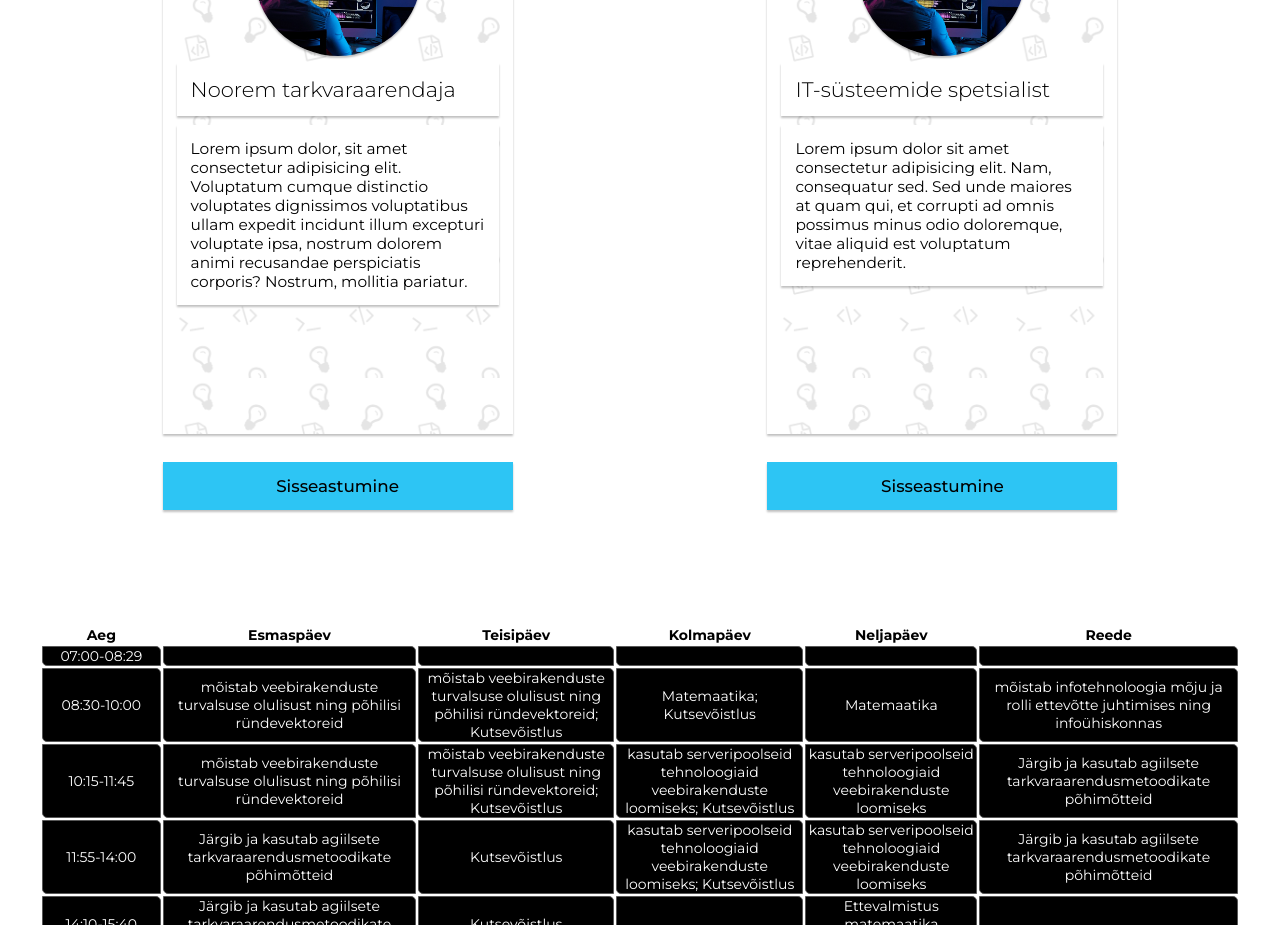
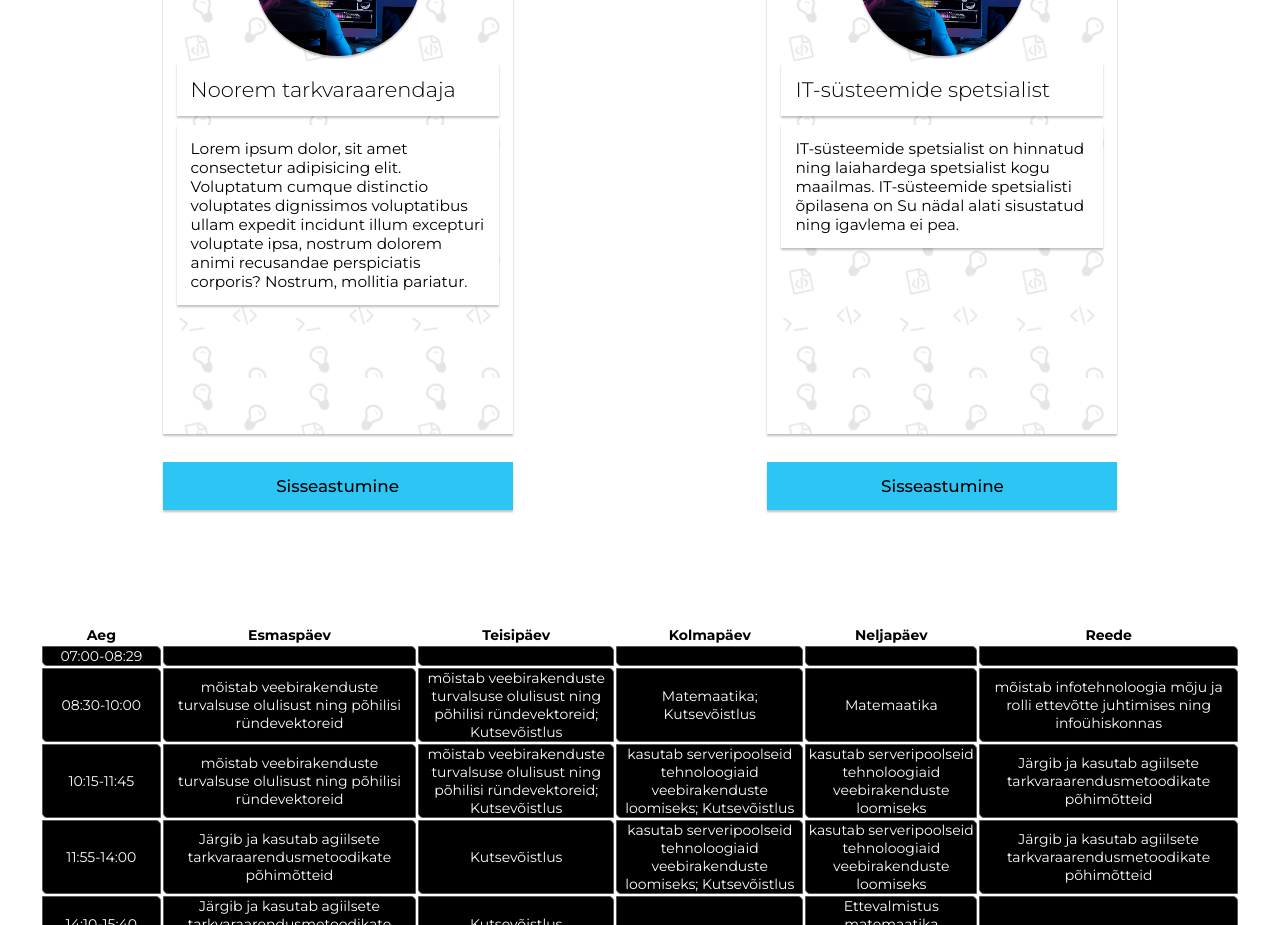
Before and after one commit to Christo-IV/test-react, a React (Create React App) app: page / in a window 1280 px wide. Shown: the part 1040-1965 px from the top of the page. Built offline with nearby package versions, Linux system fonts and the light colour scheme.

Commit message:
Updated JSON structure

```diff
--- a/public/data/specialities.json
+++ b/public/data/specialities.json
@@ -2,15 +2,38 @@
   {
     "title": "Noorem tarkvaraarendaja",
     "abbreviation": "ITA",
-    "desc": "Lorem ipsum dolor, sit amet consectetur adipisicing elit. Voluptatum cumque distinctio voluptates dignissimos voluptatibus ullam expedit incidunt illum excepturi voluptate ipsa, nostrum dolorem animi recusandae perspiciatis corporis? Nostrum, mollitia pariatur.",
+    "shortDesc": "Lorem ipsum dolor, sit amet consectetur adipisicing elit. Voluptatum cumque distinctio voluptates dignissimos voluptatibus ullam expedit incidunt illum excepturi voluptate ipsa, nostrum dolorem animi recusandae perspiciatis corporis? Nostrum, mollitia pariatur.",
     "img": "ITALOGO.jpg",
     "alt": "Tarkvaraarendaja arendamas tarkvara"
   },
   {
     "title": "IT-süsteemide spetsialist",
     "abbreviation": "ITS",
-    "desc": "Lorem ipsum dolor sit amet consectetur adipisicing elit. Nam, consequatur sed. Sed unde maiores at quam qui, et corrupti ad omnis possimus minus odio doloremque, vitae aliquid est voluptatum reprehenderit.",
     "img": "ITSLOGOS.jpg",
-    "alt": "Spetsialist"
+    "alt": "Spetsialist",
+    "shortDesc": "IT-süsteemide spetsialist on hinnatud ning laiahardega spetsialist kogu maailmas. IT-süsteemide spetsialisti õpilasena on Su nädal alati sisustatud ning igavlema ei pea.",
+    "longDesc": "IT-süsteemide spetsialist on hinnatud ning laiahardega spetsialist kogu maailmas. IT-süsteemide spetsialisti õpilasena on Su nädal alati sisustatud ning igavlema ei pea. Tegeled IT-taritu arendamisega ja arvutisüsteemidega, kuid Sulle ei jää võõraks ka kood. Samuti julgustab VOCO IKT-osakond alati õpilasi tegelema oma projektidega ning saama kogemust väljapoolt kooli. Muidugi on selleks ka prakitikad, kuid miks mitte teha midagi lahedat koos tiimiga või iseseisvalt? Muidugi ei puudu erialased võistlused nii kooli siseselt kui ka üle Eesti. Miks mitte panna ennast vahel proovile? Õpilasena on Sul võimalus kaasarääkida oma õppekava raames ning anda õpetajatele tagasisidet. VOCO IT Akadeemia erialade õpetajad hindavad kõrgelt pealehakkamist ning aktiivust. Jah, Sa võid isegi tihti ebaõnnestuda aga alati aidatakse Sind püsti ning antakse uus hoog. Kedagi ei jäeta maha. Kui Sul on tahe ja soov olla tuleviku IT-süsteemide spetsialist, siis see eriala on just sulle!",
+    "criteria": [
+      {
+        "point": "individuaalvestlus või grupivestlus;",
+        "link": "",
+        "note": ""
+      },
+      {
+        "point": "kutsesobivustest, mis hindab edukaks erialaseks tööks vajalikke isikuomadusi ja võimekust: matemaatiline võimekus, funktsionaalne lugemisoskus, taju, tähelepanu, keskendumisvõime, mälu;",
+        "link": "",
+        "note": ""
+      },
+      {
+        "point": "praktiline ülesanne – enne vastuvõtu katseid tuleb läbida konkreetne Codecademy kursus",
+        "link": "https://www.codecademy.com/learn/learn-the-command-line",
+        "note": "NB! Kursus on tasuline, kuid seitsme päeva jooksul on võimalik kursust tasuta läbida;"
+      },
+      {
+        "point": "motivatsioonikiri – palume motivatsioonikirja lõppu lisada Codecademy kasutajanimi.",
+        "link": "",
+        "note": ""
+      }
+    ]
   }
 ]
--- a/src/components/Overview.js
+++ b/src/components/Overview.js
@@ -23,7 +23,7 @@ function Overview({ speciality }) {
           alt={speciality.alt}
         />
         <h2 className="speciality-name shadow">{speciality.title}</h2>
-        <p className="desc shadow">{speciality.desc}</p>
+        <p className="desc shadow">{speciality.shortDesc}</p>
       </div>
       <Link
         to={`/career/${speciality.abbreviation}`}
```
